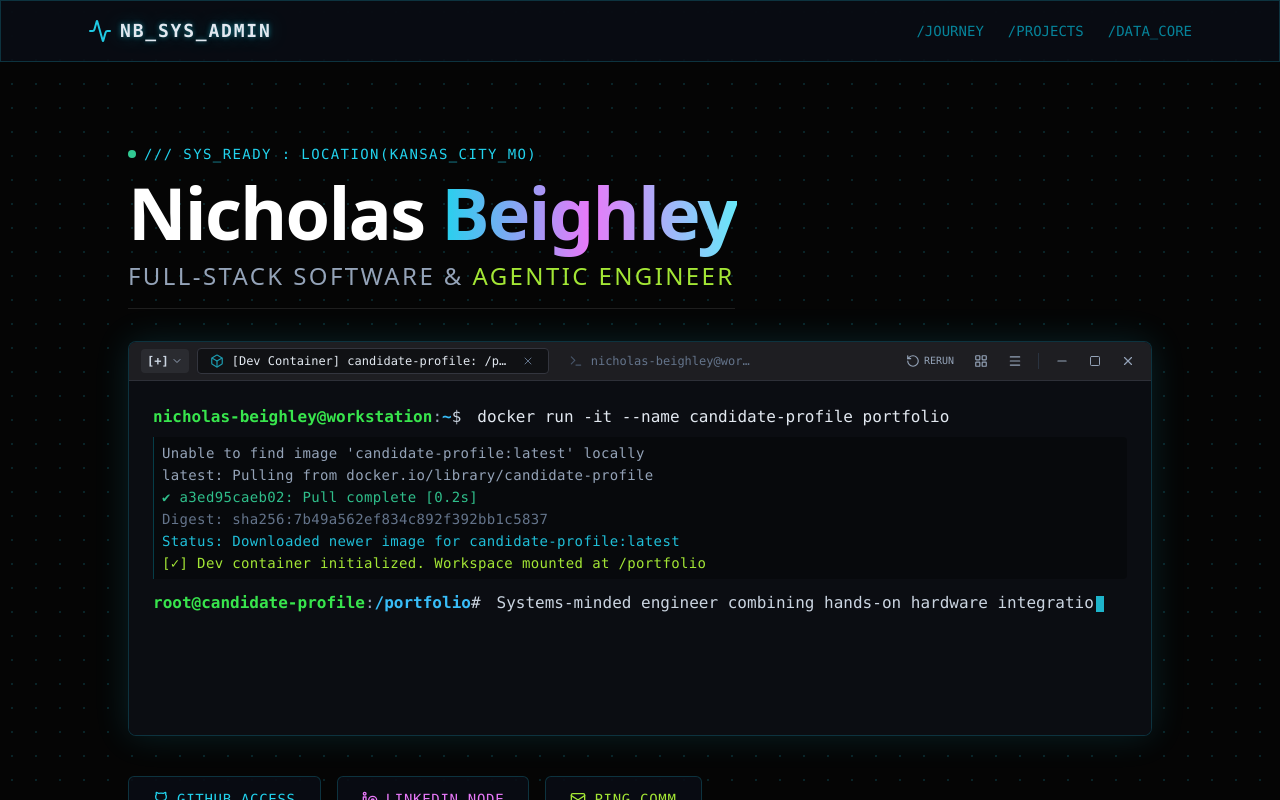
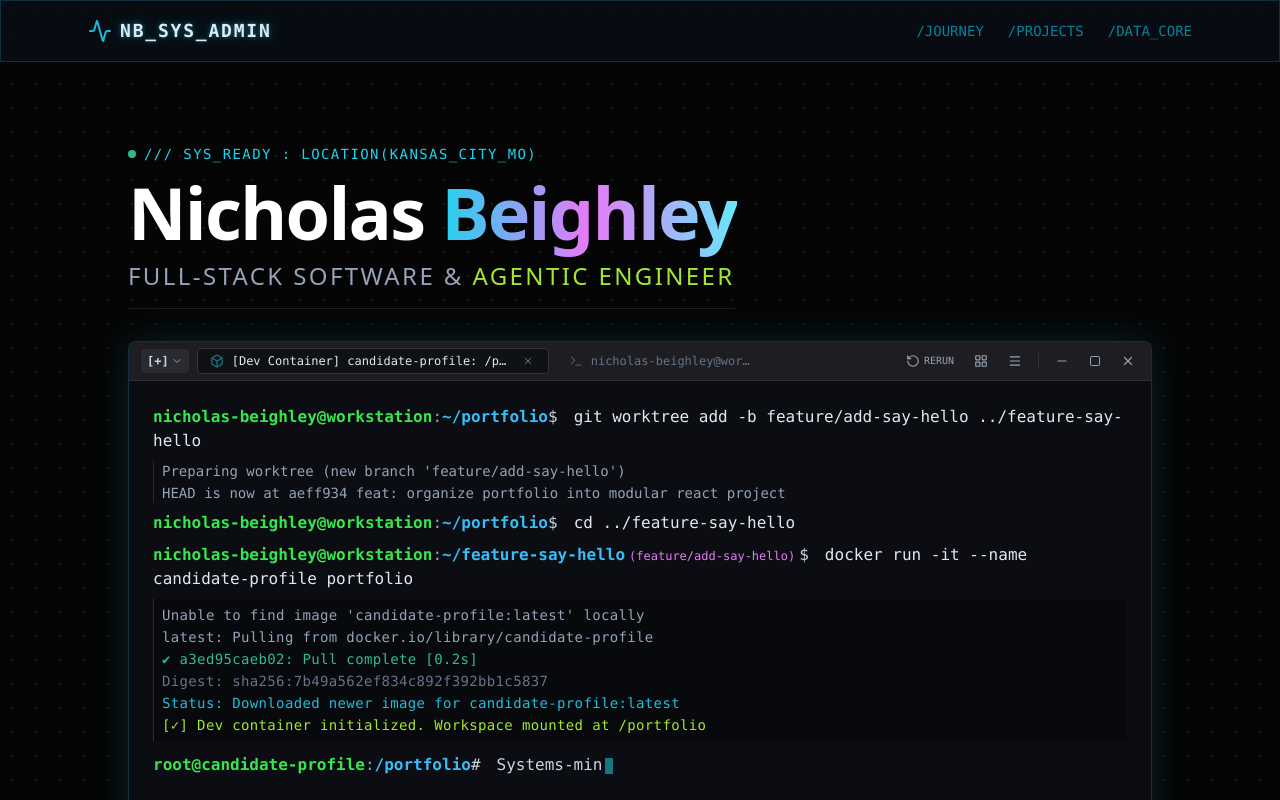
Before and after one commit to Nick040791/portfolio, a React (Vite) app: page / in a window 1280 px wide. Shown: the top 800 px of the page. Built offline with nearby package versions, Linux system fonts and the light colour scheme.

Commit message:
feat: add git worktree creation and cd sequence prior to dev container launch

```diff
--- a/src/components/UbuntuTerminal.tsx
+++ b/src/components/UbuntuTerminal.tsx
@@ -9,6 +9,7 @@ import {
   Terminal,
   RotateCcw,
   Box,
+  GitBranch,
 } from 'lucide-react';
 import { TypewriterText } from './TypewriterText';
 import { personalInfo } from '../data/portfolioData';
@@ -17,7 +18,20 @@ interface UbuntuTerminalProps {
   className?: string;
 }
 
-type Stage = 'TYPE_COMMAND' | 'COMMAND_ENTER' | 'DOCKER_OUTPUT' | 'CONTAINER_READY' | 'TYPE_SUMMARY';
+type Stage =
+  | 'TYPE_WORKTREE'
+  | 'WORKTREE_OUTPUT'
+  | 'TYPE_CD'
+  | 'CD_ENTER'
+  | 'TYPE_DOCKER'
+  | 'DOCKER_OUTPUT'
+  | 'CONTAINER_READY'
+  | 'TYPE_SUMMARY';
+
+const WORKTREE_LOGS = [
+  "Preparing worktree (new branch 'feature/add-say-hello')",
+  "HEAD is now at aeff934 feat: organize portfolio into modular react project",
+];
 
 const DOCKER_LOGS = [
   { text: "Unable to find image 'candidate-profile:latest' locally", color: "text-slate-400" },
@@ -29,18 +43,26 @@ const DOCKER_LOGS = [
 ];
 
 export const UbuntuTerminal: React.FC<UbuntuTerminalProps> = ({ className = '' }) => {
-  const [stage, setStage] = useState<Stage>('TYPE_COMMAND');
-  const [typedCommand, setTypedCommand] = useState('');
-  const [visibleLogsCount, setVisibleLogsCount] = useState(0);
+  const [stage, setStage] = useState<Stage>('TYPE_WORKTREE');
+  const [typedWorktree, setTypedWorktree] = useState('');
+  const [showWorktreeOutput, setShowWorktreeOutput] = useState(false);
+  const [typedCd, setTypedCd] = useState('');
+  const [typedDocker, setTypedDocker] = useState('');
+  const [visibleDockerLogsCount, setVisibleDockerLogsCount] = useState(0);
   const [sessionKey, setSessionKey] = useState(0);
 
-  const commandText = personalInfo.dockerCommand;
+  const worktreeCommand = personalInfo.gitWorktreeCommand;
+  const cdCommand = personalInfo.gitCdCommand;
+  const dockerCommand = personalInfo.dockerCommand;
 
-  // Restart simulation helper
+  // Restart entire simulation sequence
   const handleRestart = () => {
-    setStage('TYPE_COMMAND');
-    setTypedCommand('');
-    setVisibleLogsCount(0);
+    setStage('TYPE_WORKTREE');
+    setTypedWorktree('');
+    setShowWorktreeOutput(false);
+    setTypedCd('');
+    setTypedDocker('');
+    setVisibleDockerLogsCount(0);
     setSessionKey((prev) => prev + 1);
   };
 
@@ -48,36 +70,89 @@ export const UbuntuTerminal: React.FC<UbuntuTerminalProps> = ({ className = '' }
     let isMounted = true;
     let timeoutId: number | undefined;
 
-    // Stage 1: Type the docker run command
-    if (stage === 'TYPE_COMMAND') {
+    // Sequence 1: Type git worktree command
+    if (stage === 'TYPE_WORKTREE') {
       let index = 0;
-      setTypedCommand('');
+      setTypedWorktree('');
+      setShowWorktreeOutput(false);
 
-      const typeNextChar = () => {
+      const typeWorktree = () => {
         if (!isMounted) return;
 
-        if (index < commandText.length) {
+        if (index < worktreeCommand.length) {
           index++;
-          setTypedCommand(commandText.slice(0, index));
-          timeoutId = window.setTimeout(typeNextChar, 24);
+          setTypedWorktree(worktreeCommand.slice(0, index));
+          timeoutId = window.setTimeout(typeWorktree, 18);
         } else {
           timeoutId = window.setTimeout(() => {
-            if (isMounted) setStage('COMMAND_ENTER');
-          }, 240);
+            if (isMounted) setStage('WORKTREE_OUTPUT');
+          }, 200);
         }
       };
 
-      timeoutId = window.setTimeout(typeNextChar, 250);
+      timeoutId = window.setTimeout(typeWorktree, 250);
     }
 
-    // Stage 2: Command executed (Enter pressed)
-    else if (stage === 'COMMAND_ENTER') {
+    // Sequence 2: Worktree output prints
+    else if (stage === 'WORKTREE_OUTPUT') {
+      setShowWorktreeOutput(true);
       timeoutId = window.setTimeout(() => {
-        if (isMounted) setStage('DOCKER_OUTPUT');
-      }, 150);
+        if (isMounted) setStage('TYPE_CD');
+      }, 350);
     }
 
-    // Stage 3: Stream Docker container output logs
+    // Sequence 3: Type cd command into working tree
+    else if (stage === 'TYPE_CD') {
+      let index = 0;
+      setTypedCd('');
+
+      const typeCd = () => {
+        if (!isMounted) return;
+
+        if (index < cdCommand.length) {
+          index++;
+          setTypedCd(cdCommand.slice(0, index));
+          timeoutId = window.setTimeout(typeCd, 22);
+        } else {
+          timeoutId = window.setTimeout(() => {
+            if (isMounted) setStage('CD_ENTER');
+          }, 180);
+        }
+      };
+
+      timeoutId = window.setTimeout(typeCd, 150);
+    }
+
+    // Sequence 4: cd executed, in new working tree
+    else if (stage === 'CD_ENTER') {
+      timeoutId = window.setTimeout(() => {
+        if (isMounted) setStage('TYPE_DOCKER');
+      }, 200);
+    }
+
+    // Sequence 5: Type docker run command in the working tree
+    else if (stage === 'TYPE_DOCKER') {
+      let index = 0;
+      setTypedDocker('');
+
+      const typeDocker = () => {
+        if (!isMounted) return;
+
+        if (index < dockerCommand.length) {
+          index++;
+          setTypedDocker(dockerCommand.slice(0, index));
+          timeoutId = window.setTimeout(typeDocker, 20);
+        } else {
+          timeoutId = window.setTimeout(() => {
+            if (isMounted) setStage('DOCKER_OUTPUT');
+          }, 220);
+        }
+      };
+
+      timeoutId = window.setTimeout(typeDocker, 200);
+    }
+
+    // Sequence 6: Rapid Docker output stream
     else if (stage === 'DOCKER_OUTPUT') {
       let currentLog = 0;
 
@@ -86,8 +161,8 @@ export const UbuntuTerminal: React.FC<UbuntuTerminalProps> = ({ className = '' }
 
         if (currentLog < DOCKER_LOGS.length) {
           currentLog++;
-          setVisibleLogsCount(currentLog);
-          timeoutId = window.setTimeout(streamNextLog, 120);
+          setVisibleDockerLogsCount(currentLog);
+          timeoutId = window.setTimeout(streamNextLog, 100);
         } else {
           timeoutId = window.setTimeout(() => {
             if (isMounted) setStage('CONTAINER_READY');
@@ -98,7 +173,7 @@ export const UbuntuTerminal: React.FC<UbuntuTerminalProps> = ({ className = '' }
       timeoutId = window.setTimeout(streamNextLog, 100);
     }
 
-    // Stage 4: Dev container attached & ready
+    // Sequence 7: Dev container ready
     else if (stage === 'CONTAINER_READY') {
       timeoutId = window.setTimeout(() => {
         if (isMounted) setStage('TYPE_SUMMARY');
@@ -109,19 +184,32 @@ export const UbuntuTerminal: React.FC<UbuntuTerminalProps> = ({ className = '' }
       isMounted = false;
       if (timeoutId) window.clearTimeout(timeoutId);
     };
-  }, [stage, commandText, sessionKey]);
+  }, [stage, worktreeCommand, cdCommand, dockerCommand, sessionKey]);
 
-  // Host prompt: nicholas-beighley@workstation:~$
-  const hostPrompt = (
+  // Initial prompt in portfolio root
+  const initialPrompt = (
     <span className="inline-block whitespace-nowrap">
       <span className="text-[#38e54d] font-bold">{personalInfo.terminalUser}@{personalInfo.terminalHost}</span>
       <span className="text-slate-400">:</span>
-      <span className="text-[#38bdf8] font-bold">~</span>
+      <span className="text-[#38bdf8] font-bold">~/portfolio</span>
       <span className="text-slate-300 mr-2">$</span>
     </span>
   );
 
-  // Container prompt: root@candidate-profile:/portfolio#
+  // Prompt inside git working tree
+  const worktreePrompt = (
+    <span className="inline-block whitespace-nowrap">
+      <span className="text-[#38e54d] font-bold">{personalInfo.terminalUser}@{personalInfo.terminalHost}</span>
+      <span className="text-slate-400">:</span>
+      <span className="text-[#38bdf8] font-bold">~/feature-say-hello</span>
+      <span className="text-fuchsia-400 text-xs font-mono mx-1 flex-inline items-center">
+        (feature/add-say-hello)
+      </span>
+      <span className="text-slate-300 mr-2">$</span>
+    </span>
+  );
+
+  // Container prompt inside dev container
   const containerPrompt = (
     <span className="inline-block whitespace-nowrap">
       <span className="text-[#38e54d] font-bold">{personalInfo.containerUser}</span>
@@ -131,7 +219,16 @@ export const UbuntuTerminal: React.FC<UbuntuTerminalProps> = ({ className = '' }
     </span>
   );
 
+  const isPastCd = stage !== 'TYPE_WORKTREE' && stage !== 'WORKTREE_OUTPUT' && stage !== 'TYPE_CD';
   const isInContainer = stage === 'CONTAINER_READY' || stage === 'TYPE_SUMMARY';
+
+  // Dynamic tab label
+  let activeTabTitle = `${personalInfo.terminalUser}@${personalInfo.terminalHost}: ~/portfolio`;
+  if (isInContainer) {
+    activeTabTitle = `[Dev Container] candidate-profile: /portfolio`;
+  } else if (isPastCd) {
+    activeTabTitle = `${personalInfo.terminalUser}@${personalInfo.terminalHost}: ~/feature-say-hello`;
+  }
 
   return (
     <div
@@ -152,17 +249,17 @@ export const UbuntuTerminal: React.FC<UbuntuTerminalProps> = ({ className = '' }
             <ChevronDown className="w-3 h-3 text-slate-400" />
           </button>
 
-          {/* Active Tab (Switches dynamically when dev container starts) */}
+          {/* Active Tab */}
           <div className="flex items-center space-x-2 px-3 py-1 rounded bg-[#101114] border border-[#33353e] text-slate-200 text-xs font-mono shadow-sm">
             {isInContainer ? (
               <Box className="w-3.5 h-3.5 text-cyan-400 animate-pulse flex-shrink-0" />
+            ) : isPastCd ? (
+              <GitBranch className="w-3.5 h-3.5 text-fuchsia-400 flex-shrink-0" />
             ) : (
               <Terminal className="w-3.5 h-3.5 text-slate-400 flex-shrink-0" />
             )}
             <span className="truncate max-w-[170px] sm:max-w-[280px]">
-              {isInContainer
-                ? `[Dev Container] candidate-profile: /portfolio`
-                : `${personalInfo.terminalUser}@${personalInfo.terminalHost}: ~`}
+              {activeTabTitle}
             </span>
             <button
               type="button"
@@ -251,16 +348,29 @@ export const UbuntuTerminal: React.FC<UbuntuTerminalProps> = ({ className = '' }
 
       {/* Terminal Screen Body with Zero-Layout-Shift Grid Overlay */}
       <div className="p-5 md:p-6 bg-[#0c0d12]/95 relative grid grid-cols-1">
-        {/* Phantom Layer: Establishes exact responsive height for the completed session across all screen sizes */}
+        {/* Phantom Layer: Establishes exact responsive height for the completed multi-step session */}
         <div
           className="col-start-1 row-start-1 font-mono text-sm md:text-base leading-relaxed invisible select-none pointer-events-none break-words space-y-2"
           aria-hidden="true"
         >
           <div>
-            <span className="mr-2">{hostPrompt}</span>
-            <span>{commandText}</span>
+            <span className="mr-2">{initialPrompt}</span>
+            <span>{worktreeCommand}</span>
           </div>
-          <div className="space-y-0.5 text-xs sm:text-sm pl-2 border-l border-cyan-500/20 my-1">
+          <div className="space-y-0.5 text-xs sm:text-sm text-slate-400 pl-2 border-l border-slate-700/60 my-0.5">
+            {WORKTREE_LOGS.map((line, i) => (
+              <div key={i}>{line}</div>
+            ))}
+          </div>
+          <div>
+            <span className="mr-2">{initialPrompt}</span>
+            <span>{cdCommand}</span>
+          </div>
+          <div>
+            <span className="mr-2">{worktreePrompt}</span>
+            <span>{dockerCommand}</span>
+          </div>
+          <div className="space-y-0.5 text-xs sm:text-sm pl-2 border-l border-cyan-500/30 my-1">
             {DOCKER_LOGS.map((log, i) => (
               <div key={i}>{log.text}</div>
             ))}
@@ -276,21 +386,56 @@ export const UbuntuTerminal: React.FC<UbuntuTerminalProps> = ({ className = '' }
           key={sessionKey}
           className="col-start-1 row-start-1 font-mono text-sm md:text-base leading-relaxed space-y-2"
         >
-          {/* Step 1: Workstation Host Prompt & Command */}
+          {/* Step 1: Workstation git worktree command */}
           <div>
             <span className="inline-block whitespace-nowrap mr-2 select-none">
-              {hostPrompt}
+              {initialPrompt}
             </span>
-            <span className="text-slate-200">{typedCommand}</span>
-            {stage === 'TYPE_COMMAND' && (
+            <span className="text-slate-200">{typedWorktree}</span>
+            {stage === 'TYPE_WORKTREE' && (
               <span className="animate-pulse inline-block w-2 h-4 bg-cyan-400 ml-0.5 align-middle" />
             )}
           </div>
 
-          {/* Step 2: Docker Pull & Container Boot Output Logs */}
-          {visibleLogsCount > 0 && (
+          {/* Step 2: Git worktree output */}
+          {showWorktreeOutput && (
+            <div className="space-y-0.5 text-xs sm:text-sm text-slate-400 pl-2 border-l border-slate-700/60 my-0.5">
+              {WORKTREE_LOGS.map((line, idx) => (
+                <div key={idx}>{line}</div>
+              ))}
+            </div>
+          )}
+
+          {/* Step 3: cd command into working tree */}
+          {showWorktreeOutput && (
+            <div>
+              <span className="inline-block whitespace-nowrap mr-2 select-none">
+                {initialPrompt}
+              </span>
+              <span className="text-slate-200">{typedCd}</span>
+              {stage === 'TYPE_CD' && (
+                <span className="animate-pulse inline-block w-2 h-4 bg-cyan-400 ml-0.5 align-middle" />
+              )}
+            </div>
+          )}
+
+          {/* Step 4: Docker command in working tree */}
+          {isPastCd && (
+            <div>
+              <span className="inline-block whitespace-nowrap mr-2 select-none">
+                {worktreePrompt}
+              </span>
+              <span className="text-slate-200">{typedDocker}</span>
+              {stage === 'TYPE_DOCKER' && (
+                <span className="animate-pulse inline-block w-2 h-4 bg-cyan-400 ml-0.5 align-middle" />
+              )}
+            </div>
+          )}
+
+          {/* Step 5: Docker Pull & Container Boot Output Logs */}
+          {visibleDockerLogsCount > 0 && (
             <div className="space-y-0.5 text-xs sm:text-sm pl-2 border-l border-cyan-500/30 my-1 bg-black/30 py-1.5 rounded-r">
-              {DOCKER_LOGS.slice(0, visibleLogsCount).map((log, idx) => (
+              {DOCKER_LOGS.slice(0, visibleDockerLogsCount).map((log, idx) => (
                 <div key={idx} className={`${log.color} font-mono tracking-wide`}>
                   {log.text}
                 </div>
@@ -298,7 +443,7 @@ export const UbuntuTerminal: React.FC<UbuntuTerminalProps> = ({ className = '' }
             </div>
           )}
 
-          {/* Step 3 & 4: Dev Container Interactive Shell & Professional Summary Typewriter */}
+          {/* Step 6: Dev Container Interactive Shell & Professional Summary Typewriter */}
           {isInContainer && (
             <div className="pt-1">
               <TypewriterText
--- a/src/data/portfolioData.tsx
+++ b/src/data/portfolioData.tsx
@@ -11,6 +11,8 @@ export const personalInfo = {
   systemPrompt: "bash - _init_profile.sh",
   terminalUser: "nicholas-beighley",
   terminalHost: "workstation",
+  gitWorktreeCommand: "git worktree add -b feature/add-say-hello ../feature-say-hello",
+  gitCdCommand: "cd ../feature-say-hello",
   dockerCommand: "docker run -it --name candidate-profile portfolio",
   containerUser: "root@candidate-profile",
   containerMount: "/portfolio",
```
